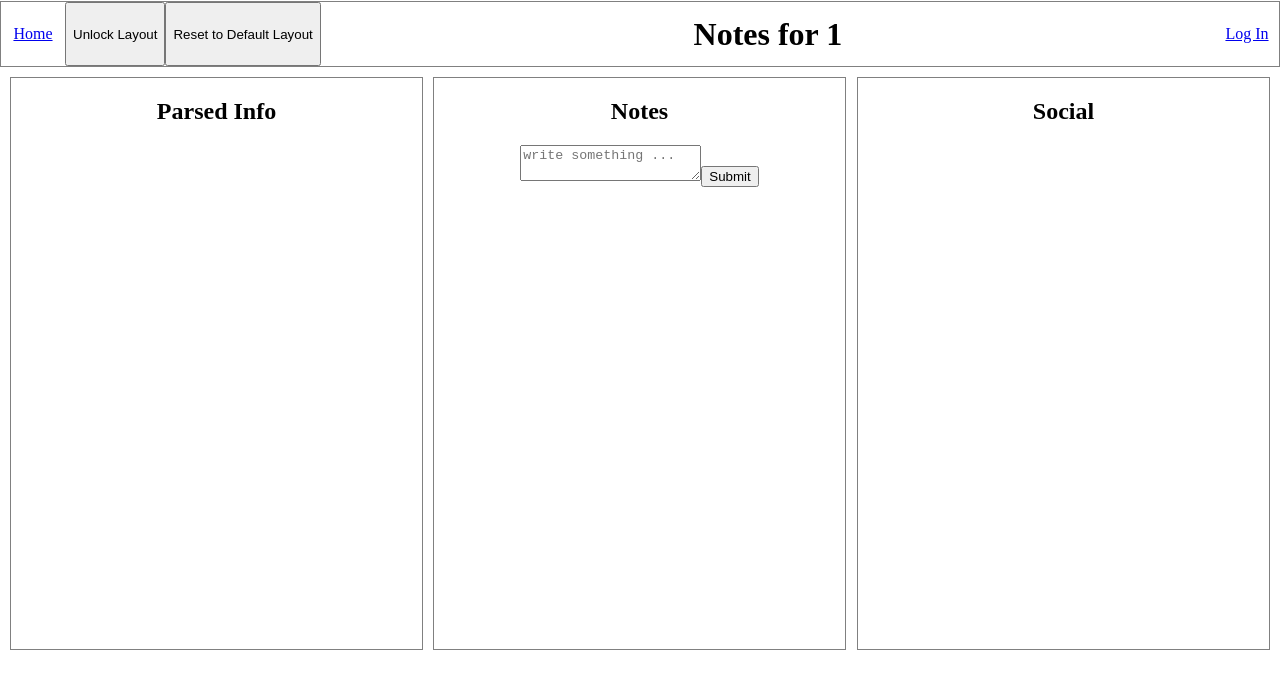
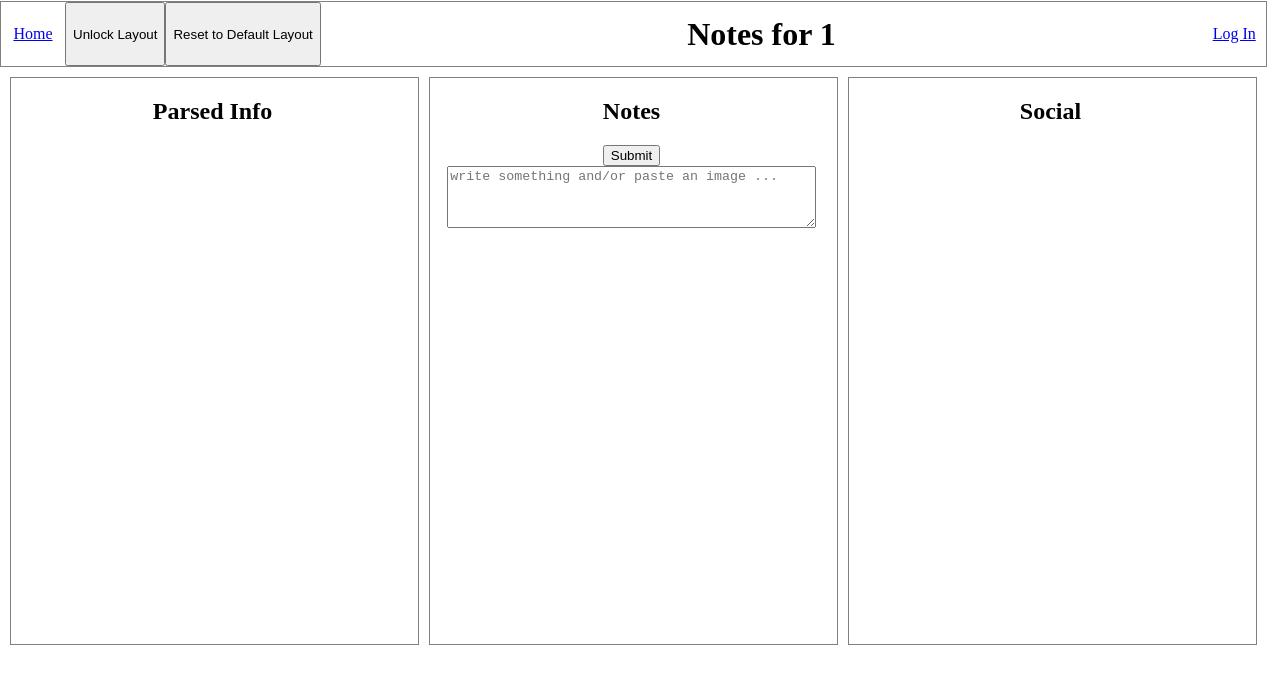
Before and after one commit to chd63/Geonotes, a React (Vite) app: page /country/1 in a window 1280 px wide. Both pictures are taken after a click on the button "Lock Layout". Shown: the top 688 px of the page. Built offline with nearby package versions, Linux system fonts and the light colour scheme.

Commit message:
adding pictures and text for notes, frontend

```diff
--- a/src/CountryPage.css
+++ b/src/CountryPage.css
@@ -15,7 +15,7 @@ body,html {
 .country-page-container{
     display: flex;
     height: 100vh;
-    width: 100vw;
+    width: 99vw;
     flex-direction: column;
     text-align: center;
     border-top: 1px solid transparent;
@@ -29,8 +29,11 @@ body,html {
 .general-info-container, .notes-container, .social-container {
   border: 1px solid gray;
   box-sizing: border-box;
-  overflow: hidden;
-  /* transition: all 0.3s ease; /* smooth collapse/expand */
+    overflow-y: auto;
+    overflow-x: hidden;
+    height: 100%;
+    padding-right: 4px; /* optional: space for scrollbar */
+
 }
 
 
@@ -72,3 +75,27 @@ body,html {
     color: red;
     font-weight: bold;
 }
+
+.notes-textarea{
+    width: 90%;
+    height: 10%;
+}
+.notes-list {
+    margin-top: 10px;
+}
+.note-item {
+    background: #f2f2f2;
+    padding: 8px;
+    margin-bottom: 5px;
+    border-radius: 4px;
+}
+
+.note-item img,
+.note-image-preview {
+    max-width: 100%;   /* scale down to fit the container */
+    height: auto;      /* keep aspect ratio */
+    display: block;
+    margin: 8px 0;
+    border-radius: 6px;
+    object-fit: contain; /* prevents stretching */
+}
--- a/src/CountryPage.jsx
+++ b/src/CountryPage.jsx
@@ -32,6 +32,9 @@ function CountryPage() {
     const [userLayout, setUserLayout] = useState(null);
     const containerRef = useRef(null);
     const [containerWidth, setContainerWidth] = useState(1200);
+    const [notes, setNotes] = useState([]);
+    const [newNote, setNewNote] = useState("");
+    const [newNoteImages, setNewNoteImages] = useState([]);
 
     // Load saved layout from localStorage on mount
     useEffect(() => {
@@ -82,6 +85,32 @@ function CountryPage() {
         setIsLocked(true);
     };
 
+    const handlePaste = (e) => {
+        const items = e.clipboardData.items;
+        for (let i = 0; i < items.length; i++) {
+            if (items[i].type.indexOf("image") !== -1) {
+                const blob = items[i].getAsFile();
+                const imgURL = URL.createObjectURL(blob);
+                setNewNoteImages((prev) => [...prev, imgURL]);
+            }
+        }
+    };
+
+    const addNote = () => {
+        if (newNote.trim() === "" && newNoteImages.length === 0) return;
+
+        const note = {
+            id: Date.now(),
+            text: newNote,
+            images: newNoteImages,
+        };
+
+        setNotes((prev) => [...prev, note]);
+        setNewNote("");
+        setNewNoteImages([]);
+    };
+
+
     return (
         <div className="country-page-container">
             <div className="top-header">
@@ -110,8 +139,32 @@ function CountryPage() {
                         </div>
                         <div key="notes" className="notes-container">
                             <h2>Notes</h2>
-                            <textarea className="notes-textarea" placeholder="write something ..." />
-                            <button>Submit</button>
+                            <button onClick={addNote}>Submit</button>
+
+                            <textarea
+                                className="notes-textarea"
+                                placeholder="write something and/or paste an image ..."
+                                value={newNote}
+                                onChange= {(e) => setNewNote(e.target.value)}
+                                onPaste={handlePaste}
+                            />
+
+                            <div className="note-preview-images">
+                                {newNoteImages.map((img, idx) => (
+                                    <img key={idx} src={img} alt="preview" className="note-image-preview" />
+                                ))}
+                            </div>
+
+                            <div className="notes-list">
+                            {notes.map((note) => (
+                                <div key={note.id} className="note-item">
+                                    {note.text && <p>{note.text}</p>}
+                                    {note.images && note.images.map((img, idx) => (
+                                        <img key={idx} src={img} alt="note" className="note-image" />
+                                    ))}
+                                </div>
+                                ))}
+                            </div>
                         </div>
                         <div key="social" className="social-container">
                             <h2>Social</h2>
```
